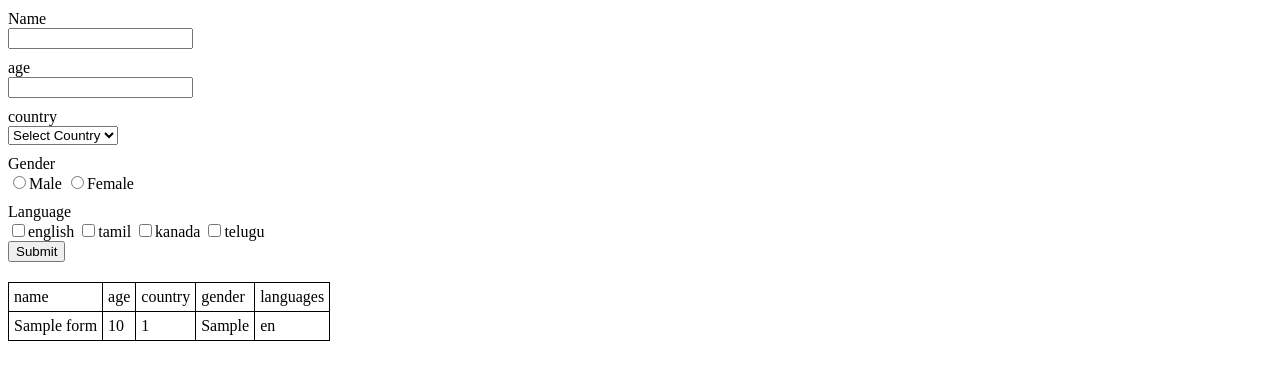
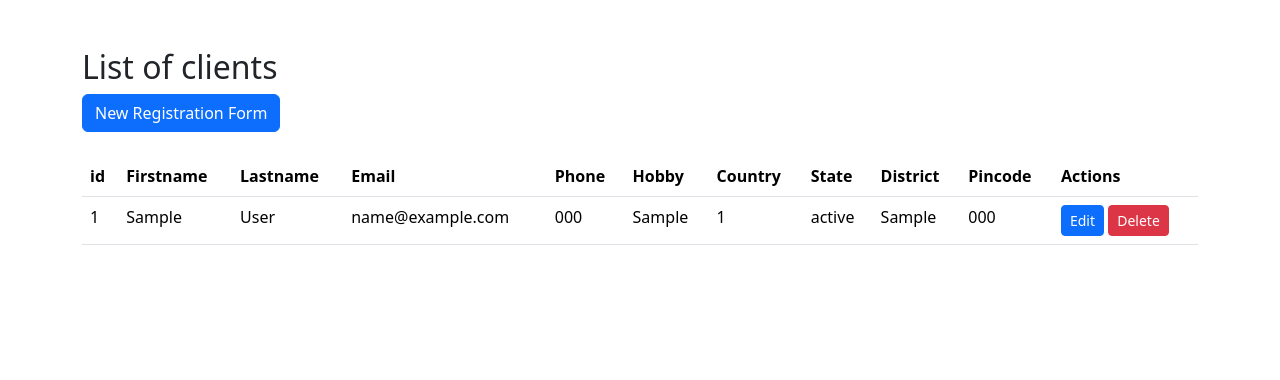
Before and after one commit to Harithavm-dev/php-form, a PHP site: page / in a window 1280 px wide. Shown: the top 380 px of the page. Run offline with PHP 8.4, Linux system fonts and the light colour scheme; tables that the repository leaves empty or names only in its code hold one stand-in row (values such as "Sample post").

Commit message:
Update index.php

```diff
--- a/phptask/index.php
+++ b/phptask/index.php
@@ -1,92 +1,72 @@
-<?php
-require 'connection.php';
-
-if(isset($_POST["submit"])){
-    $name = $_POST["name"];
-    $age  = $_POST["age"];
-    $country  = $_POST["country"];
-    $gender  = $_POST["gender"];
-    $languages  = $_POST["languages"];
-    $language ="";
-    foreach($languages as $row){
-        $language .= $row . ",";
-    }
-
-    $query = "INSERT INTO registration_form (name, age, country, gender, languages) VALUES('$name', '$age', '$country', '$gender', '$language')";
-    mysqli_query($conn, $query);
-    echo
-    "
-    <script>
-     alert('Data Inserted');
-     </script>
-    ";
-}
-    $sql = "SELECT name, age, country, gender, languages FROM registration_form";
-    $result = mysqli_query($conn, $sql);
-?>
-
 <!DOCTYPE html>
 <html lang="en">
 <head>
     <meta charset="UTF-8">
     <meta name="viewport" content="width=device-width, initial-scale=1.0">
-    <title>Insert Data</title>
+    <title>Table</title>
+    <link rel="stylesheet" href="https://cdn.jsdelivr.net/npm/bootstrap@5.3.7/dist/css/bootstrap.min.css">
 </head>
-<style media="screen">
-     label {
-            display: block;
-            margin-top: 10px;
-        }
-        table, th, td {
-            border: 1px solid black;
-            border-collapse: collapse;
-            padding: 5px;
-            margin-top: 20px;
-        }
-    </style>
 <body>
-    <form class=""  action="" method="post" autocomplete="off">
-        <label for="">Name</label>
-        <input type="text" name="name" required value="">
-        <label  for="">age</label>
-        <input type="number" name="age" required value="">
-        <label for="">country</label>
-        <select class="" name="country" required>
-            <option value="" selected hidden>Select Country</option>
-            <option value="USA">USA</option>
-            <option value="UK">UK</option>
-            <option value="INDIA">INDIA</option>
-        </select>
-        <label for="">Gender</label>
-        <input type="radio" name="gender" value="male" required>Male
-        <input type="radio" name="gender" value="female" >Female
-        <label for="">Language</label>
-        <input type="checkbox" name="languages[]" value="english" >english
-        <input type="checkbox" name="languages[]" value="tamil" >tamil
-        <input type="checkbox" name="languages[]" value="kanada" >kanada
-        <input type="checkbox" name="languages[]" value="telugu" >telugu
-        <br>
-        <button type="submit" name="submit">Submit</button>
-    </form>
+    <div class="container my-5">
+        <h2>List of clients</h2>
+        <a class="btn btn-primary" href="/phptask/create.php" role="button">New Registration Form</a>
+        <br><br>
+    <table class="table">
+            <thead>
+                <tr>
+                    <th>id</th>
+                    <th>Firstname</th>
+                    <th>Lastname</th>
+                    <th>Email</th>
+                    <th>Phone</th>
+                    <th>Hobby</th>
+                    <th>Country</th>
+                    <th>State</th>
+                    <th>District</th>
+                    <th>Pincode</th>
+                    <th>Actions</th>
+                </tr>
+            </thead>
+            <tbody>
+                <?php
+                require 'connection.php'; // Make sure $conn is included
+                // Check if the connection was successful
+                if($conn->connect_error){
+                    die("Connection failed: ".$conn->connect_error);
+                }
 
-    <table>
-    <tr>
-    <td>name</td>
-    <td>age</td>
-    <td>country</td>
-    <td>gender</td>
-    <td>languages</td>
-</tr>
-<?php
-while ($row = mysqli_fetch_assoc($result)){
-    echo "<tr>
-    <td>".$row['name']."</td>
-    <td>".$row['age']."</td>
-    <td>".$row['country']."</td>
-    <td>".$row['gender']."</td>
-    <td>".$row['languages']."</td>
-    </tr>";
-}
-?>
+            $sql = "SELECT * FROM registration_form"; // Use the correct SELECT query
+            $result = $conn->query($sql);
+            // Check if the query was successful  (error handling)
+            if (!$result) {
+                die("Invalid query: " .$conn->error);
+            }
+
+            while($row = $result->fetch_assoc()) {
+
+                // Display each row of data in the table
+
+                echo "
+                <tr>
+                    <td>$row[id] </td>
+                    <td>$row[firstname] </td>
+                    <td>$row[lastname] </td>
+                    <td>$row[email] </td>
+                    <td>$row[phone] </td>
+                    <td>$row[hobby] </td>
+                    <td>$row[country] </td>
+                    <td>$row[state] </td>
+                    <td>$row[district] </td>
+                    <td>$row[pincode] </td>
+                    <td>
+                        <a class='btn btn-primary btn-sm' href='/phptask/edit.php?id=$row[id]'>Edit</a>
+                        <a class='btn btn-danger btn-sm' href='/phptask/delete.php?id=$row[id]'>Delete</a>
+                </tr>
+                ";
+                 }
+
+                ?>
+            </tbody>
+        </table>
 </body>
 </html>
```
